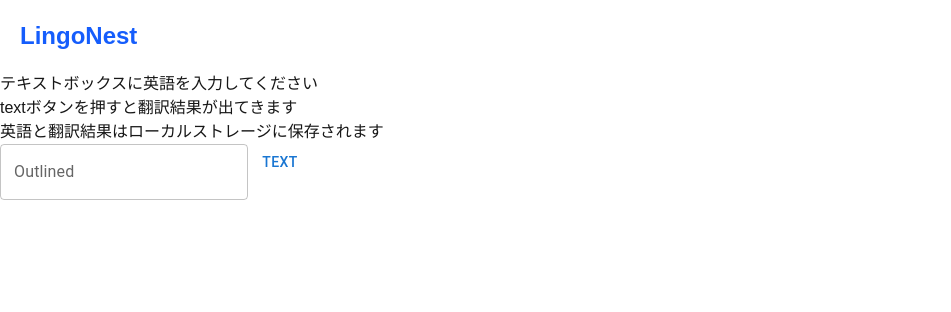
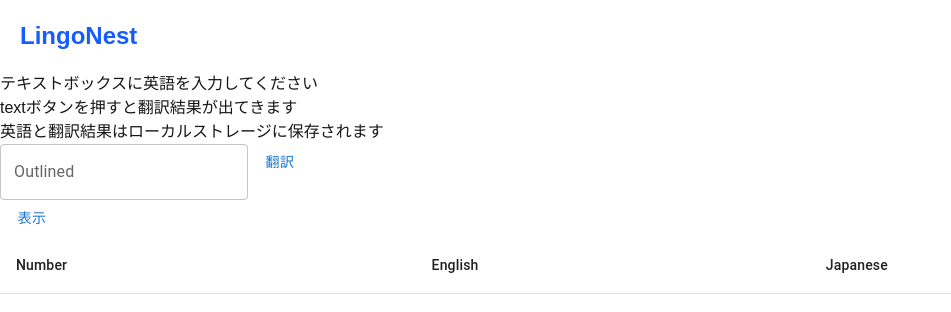
Before and after one commit to kodai-Java/lingo-nest, a Next.js app: page /kodai in a window 1280 px wide. Shown: the top 312 px of the page, without its empty margins (0-951 px from the left). Built offline with nearby package versions, Linux system fonts and the light colour scheme.

Commit message:
create word table

```diff
--- a/app/kodai/Word/index.tsx
+++ b/app/kodai/Word/index.tsx
@@ -1,8 +1,13 @@
-import { Button, TextField } from "@mui/material";
-import { FC, useState } from "react";
+import { Button, Table, TableBody, TableCell, TableHead, TableRow, TextField } from "@mui/material";
+import { FC, useCallback, useMemo, useState } from "react";
 import { SubmitHandler, useForm } from "react-hook-form";
 import {translateEnToJa} from "@/app/kodai/actions";
 
+type Word = {
+    number: number
+    english: string
+    japanese: string
+}
 type WordInputs = {
     word: string;
 }
@@ -11,6 +16,7 @@ type WordInputs = {
  * */
 export const Word:FC = () => {
     const [word, setWord] = useState<string>()
+    const [wordRows, setWordRows] = useState<Word[]>()
     const {
         register,
         handleSubmit,
@@ -21,6 +27,17 @@ export const Word:FC = () => {
         setWord(resultText)
         localStorage.setItem(data.word, resultText)
     }
+    const showWordTable = useCallback(() => {
+        setWordRows(
+             Object.keys(localStorage).map((key, index) => {
+                return {
+                    number: index,
+                    english:key,
+                    japanese: localStorage.getItem(key)
+                } as Word
+            })
+        )
+    },[word])
 
     /**
      * hello world with netlify
@@ -36,9 +53,35 @@ export const Word:FC = () => {
         <div>英語と翻訳結果はローカルストレージに保存されます</div>
         <form onSubmit={handleSubmit(onSubmit)}>
             <TextField id="outlined-basic" label="Outlined" variant="outlined" {...register('word')}/>
-            <Button variant="text" type="submit">Text</Button>
+            <Button variant="text" type="submit">翻訳</Button>
         </form>
         <div>{word}</div>
+        <div>
+        <Button onClick={showWordTable}>表示</Button>
+        <Table aria-label="simple table">
+            <TableHead>
+                <TableRow>
+                    <TableCell>Number</TableCell>
+                    <TableCell>English</TableCell>
+                    <TableCell>Japanese</TableCell>
+                </TableRow>
+                </TableHead>
+                <TableBody>
+                    {wordRows && wordRows.map((row) => (
+                        <TableRow
+                            key={row.english}
+                            sx={{ '&:last-child td, &:last-child th': { border: 0 } }}
+                        >
+                            <TableCell component="th" scope="row">
+                                {row.number}
+                            </TableCell>
+                            <TableCell>{row.english}</TableCell>
+                            <TableCell>{row.japanese}</TableCell>
+                        </TableRow>
+                    ))}
+                </TableBody>
+            </Table>
+        </div>
     </div>
 }
 export default Word;
```
